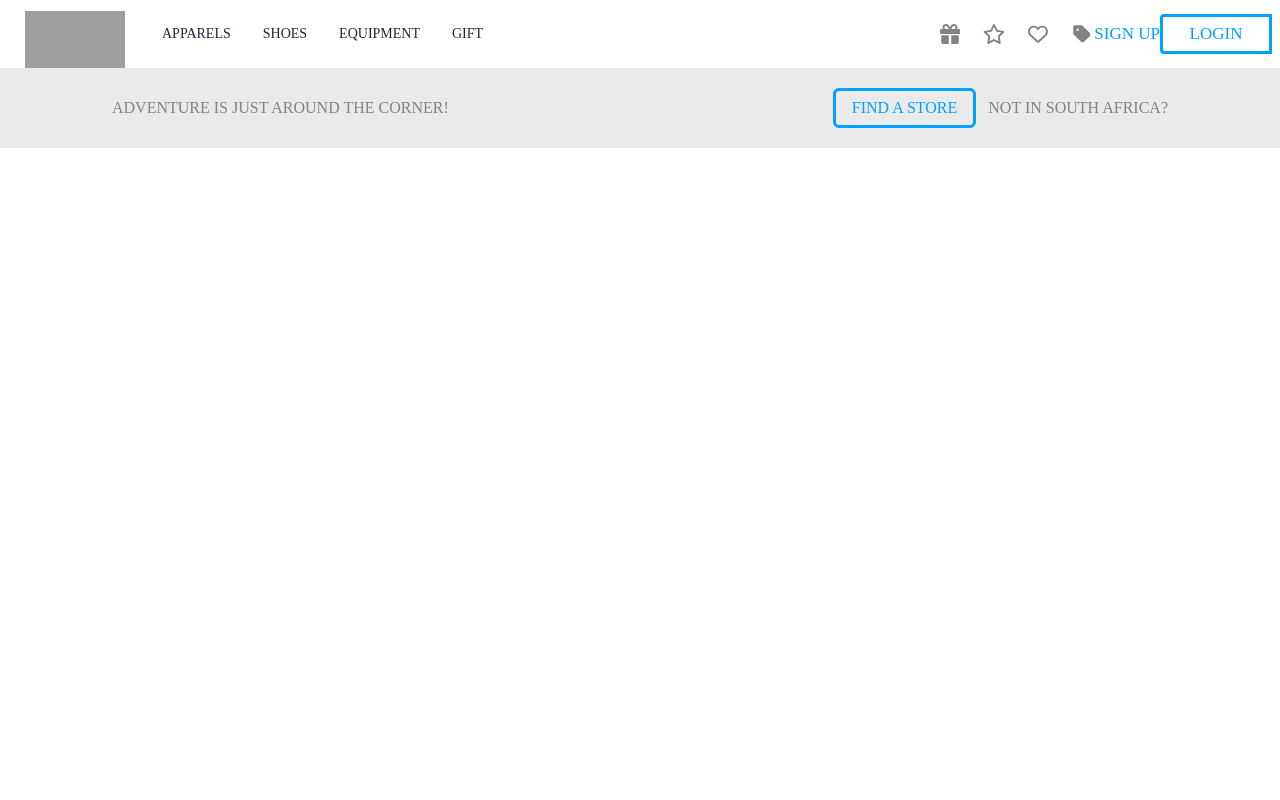
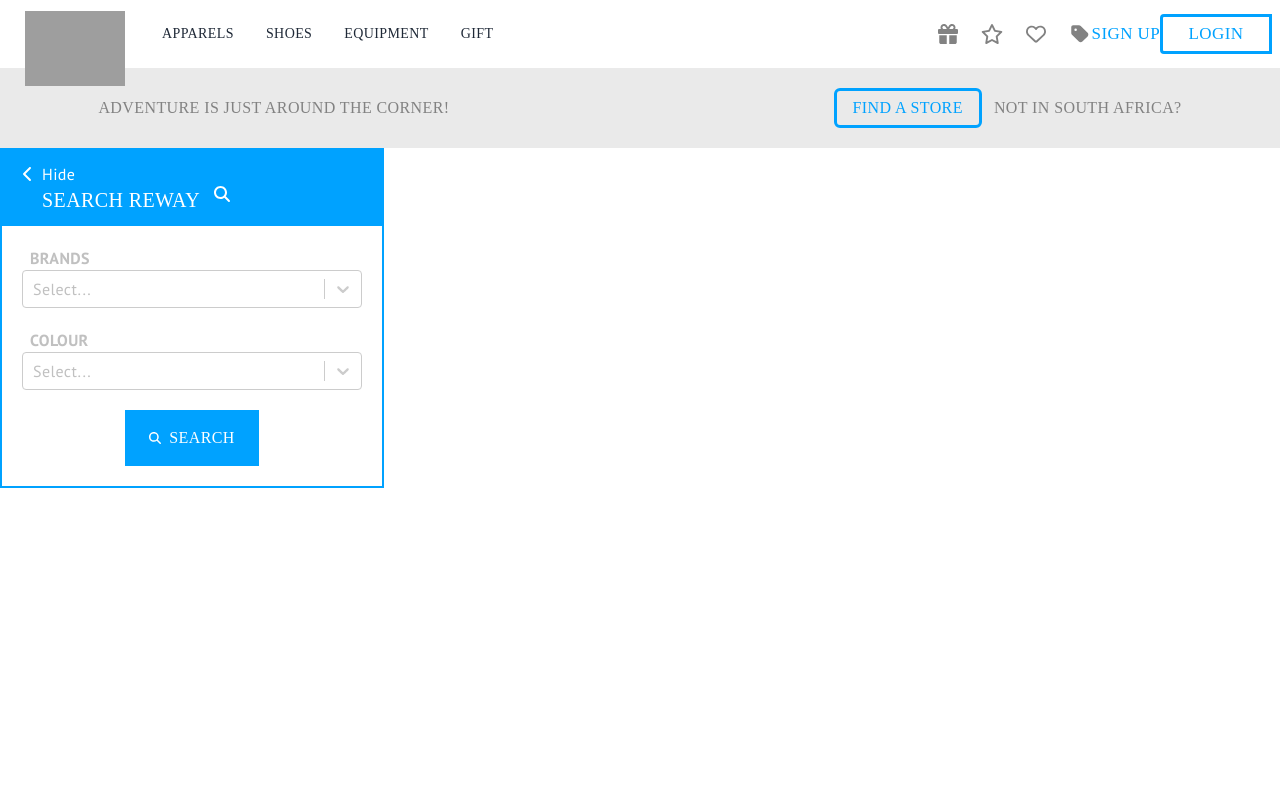
Before and after one commit to teeray10/frontend-challenge, a Next.js app: page / in a window 1280 px wide. Shown: the top 800 px of the page. Built offline with nearby package versions, Linux system fonts and the light colour scheme; grey boxes are pictures that could not be loaded; a web font is replaced by a local one.

Commit message:
Add SearchBox component

```diff
--- a/package.json
+++ b/package.json
@@ -16,7 +16,8 @@
     "@fortawesome/react-fontawesome": "^0.2.2",
     "next": "14.2.5",
     "react": "^18",
-    "react-dom": "^18"
+    "react-dom": "^18",
+    "react-select": "^5.8.0"
   },
   "devDependencies": {
     "@types/node": "^20",
--- /dev/null
+++ b/src/app/_components/searchBox.tsx
@@ -0,0 +1,50 @@
+import {FontAwesomeIcon} from '@fortawesome/react-fontawesome';
+import {faMagnifyingGlass} from '@fortawesome/free-solid-svg-icons/faMagnifyingGlass';
+import {faChevronLeft} from '@fortawesome/free-solid-svg-icons/faChevronLeft';
+import SelectBox from '@/app/_components/selectBox';
+
+const brands = [
+  {value: 'superbalist', label: 'SUPERBALIST'},
+  {value: 'mango', label: 'Mango'},
+  {value: 'nike', label: 'Nike'},
+  {value: 'adidas', label: 'Adidas'}
+];
+
+const colours = [
+  {value: 'red', label: 'Red'},
+  {value: 'green', label: 'Green'},
+  {value: 'navy', label: 'Navy'},
+  {value: 'white', label: 'White'},
+  {value: 'black', label: 'Black'},
+  {value: 'grey', label: 'Grey'}
+];
+
+export default function SearchBox() {
+  return (
+    <section className="flex flex-col border-blue border-2 pb-5 lg:w-96">
+      <div className="bg-blue text-white flex w-full mb-5 px-5 py-3 gap-2">
+        <FontAwesomeIcon icon={faChevronLeft} className="w-3 h-4 mt-1"/>
+        <div className="flex flex-col">
+          <p>Hide</p>
+          <div className="flex gap-3">
+            <h4 className="font-suez text-xl">SEARCH REWAY</h4>
+            <FontAwesomeIcon icon={faMagnifyingGlass} className="w-5"/>
+          </div>
+        </div>
+      </div>
+
+      <div className="flex flex-col px-5">
+        <p className="text-grey text-opacity-50 font-bold ml-2">BRANDS</p>
+        <SelectBox items={brands} />
+
+        <p className="text-grey text-opacity-50 font-bold ml-2">COLOUR</p>
+        <SelectBox items={colours}/>
+      </div>
+
+      <button className="bg-blue text-white font-suez flex gap-2 items-center py-4 px-6 w-fit mx-auto">
+        <FontAwesomeIcon icon={faMagnifyingGlass} className="w-3" />
+        SEARCH
+      </button>
+    </section>
+  )
+}
--- /dev/null
+++ b/src/app/_components/selectBox.tsx
@@ -0,0 +1,40 @@
+"use client";
+
+import Select, {StylesConfig} from 'react-select';
+
+const styles: StylesConfig = {
+  multiValue: (styles) => {
+    return {
+      ...styles,
+      backgroundColor: '#00A2FF',
+    };
+  },
+  multiValueLabel: (styles) => ({
+    ...styles,
+    color: '#FFFFFF',
+  }),
+  multiValueRemove: (styles) => ({
+    ...styles,
+    color: 'rgba(255,255,255,0.5)',
+    ':hover': {
+      backgroundColor: '#00B2FFFF',
+    },
+  }),
+  placeholder: (styles) =>  ({
+    ...styles,
+    color: 'rgba(130, 130, 130, 0.5)',
+  })
+}
+
+export default function SelectBox({items}: any) {
+  return (
+    <Select
+      isMulti
+      isSearchable={false}
+      options={items}
+      className="basic-multi-select mb-5"
+      classNamePrefix="select"
+      styles={styles}
+    />
+  )
+}
--- a/src/app/layout.tsx
+++ b/src/app/layout.tsx
@@ -22,7 +22,7 @@ export default function RootLayout({
         <link href="https://fonts.googleapis.com/css2?family=Suez+One&display=swap" rel="stylesheet"/>
         <link href="https://fonts.googleapis.com/css2?family=PT+Sans:ital,wght@0,400;0,700;1,400;1,700&display=swap" rel="stylesheet"/>
       </head>
-      <body className="font-pt_sans min-h-screen">
+      <body className="font-pt_sans min-h-screen tracking-wide">
         <Header/>
         {children}
         <Footer/>
--- a/src/app/page.tsx
+++ b/src/app/page.tsx
@@ -1,9 +1,13 @@
 import SubHeader from '@/app/_components/subHeader';
+import SearchBox from '@/app/_components/searchBox';
 
 export default function Home() {
   return (
-    <main className="bg-white flex min-h-screen flex-col items-center justify-between">
+    <>
       <SubHeader />
-    </main>
+      <SearchBox />
+      <main className="bg-white flex min-h-screen flex-col items-center justify-between">
+      </main>
+    </>
   );
 }
```
Also changed, not shown: 1 other file (tests, documents, lock files or other folders).
